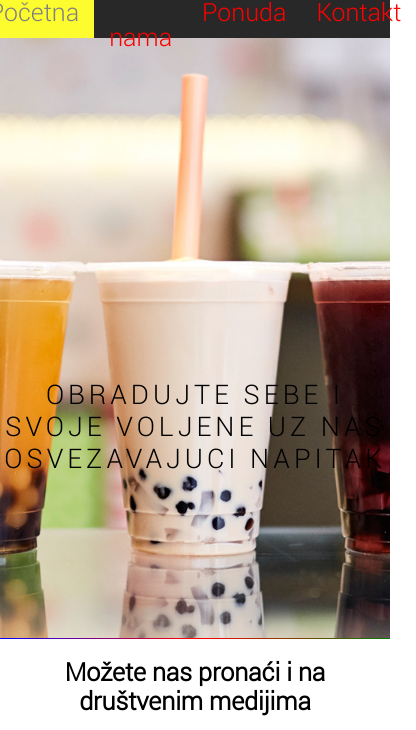
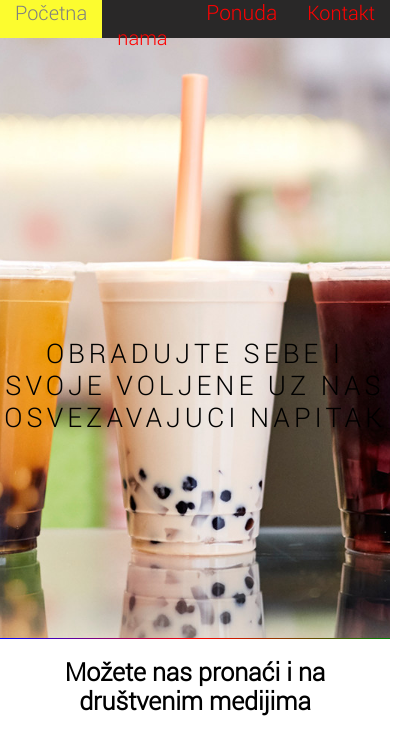
Before and after one commit to MirkoZecic/Bubble-Tea-Webasite-HTML-CSS-JavaScript-, a plain HTML site: page index.html in a window 390 px wide. Shown: the part 170-900 px from the top of the page, 416 px wide, since content can reach past the window. Drawn offline with Linux system fonts and the light colour scheme.

Commit message:
Sredjena skalabilnost i za mobilne telefone.

```diff
--- a/css/styleContacts.css
+++ b/css/styleContacts.css
@@ -219,7 +219,6 @@ hr {
     .forma {
         width: 90%;
         margin: 0 auto;
-        ;
     }
     .forma input {
         width: 100%;
@@ -232,4 +231,10 @@ hr {
         font-size: 25px;
         align-self: left;
     }
+    .navBar a {
+        font-size: 20px;
+    }
+    .dropbtn {
+        font-size: 21px;
+    }
 }
--- a/css/styleIndex.css
+++ b/css/styleIndex.css
@@ -93,8 +93,8 @@ h3 {
 }
 
 .picDiv p {
-    position: absolute;
-    top: 65%;
+    position: relative;
+    top: 50%;
     width: 100%;
     text-align: center;
     color: rgb(0, 0, 0);
@@ -121,3 +121,12 @@ hr {
     height: 1px;
     background-image: linear-gradient(to right, blue, red, green);
 }
+
+@media only screen and (max-width: 600px) {
+    .navBar a {
+        font-size: 20px;
+    }
+    .dropbtn {
+        font-size: 21px;
+    }
+}
--- a/css/styleONama.css
+++ b/css/styleONama.css
@@ -127,6 +127,13 @@ hr {
     }
     .info img {
         order: 0;
+        margin: 10% 0;
         height: 80%;
     }
+    .navBar a {
+        font-size: 20px;
+    }
+    .dropbtn {
+        font-size: 21px;
+    }
 }
--- a/css/stylePonuda.css
+++ b/css/stylePonuda.css
@@ -157,4 +157,10 @@ hr {
     .box:hover {
         margin: 7% 2%;
     }
+    .navBar a {
+        font-size: 20px;
+    }
+    .dropbtn {
+        font-size: 21px;
+    }
 }
```
